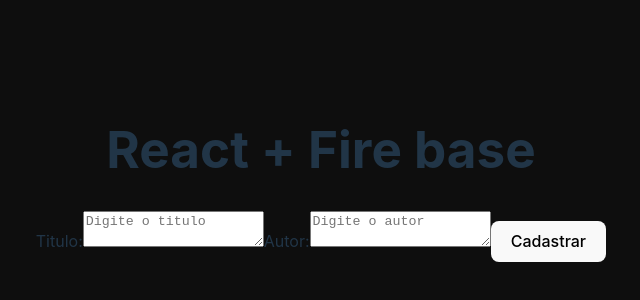
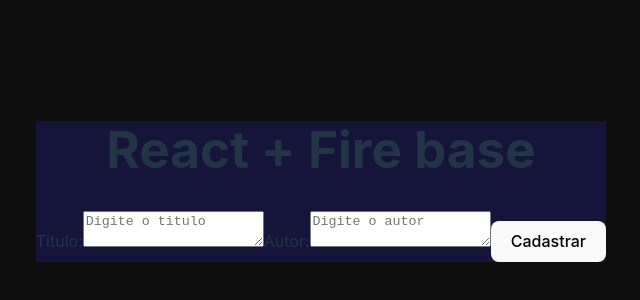
Before and after one commit to waynecamara061/firebaseAndTs, a React (Vite) app: page / in a window 1280 px wide. Shown: the part 226-526 px from the top of the page, without its empty margins (319-959 px from the left). Built offline with nearby package versions, Linux system fonts and the light colour scheme.

Commit message:
conflito

```diff
--- a/src/App.css
+++ b/src/App.css
@@ -7,8 +7,7 @@
 
 /* AAAAAAAAAAAAAAAAAAAAAAAAAAaaa */
 .app-container {
-  background-color: #0e0e0e;
-  box-sizing: border-box;
+  background-color: #33e3;
   width: 100%;
   height: 100%;
 }
```
